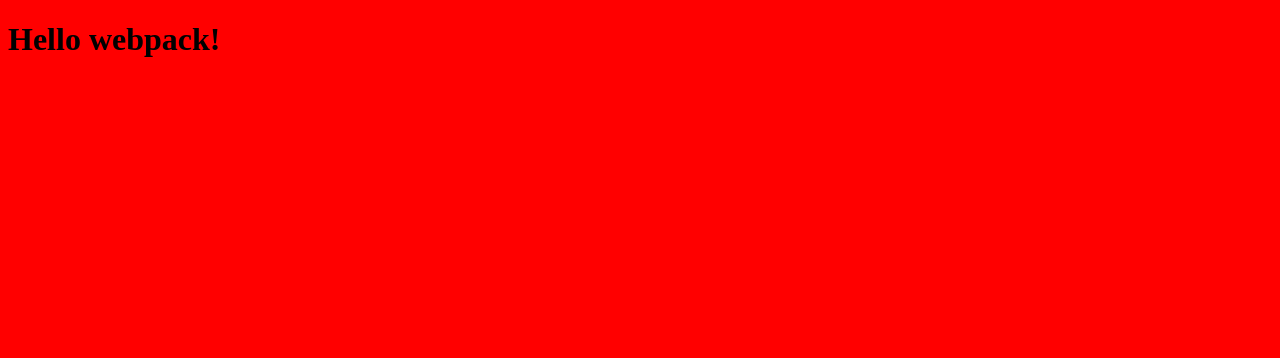
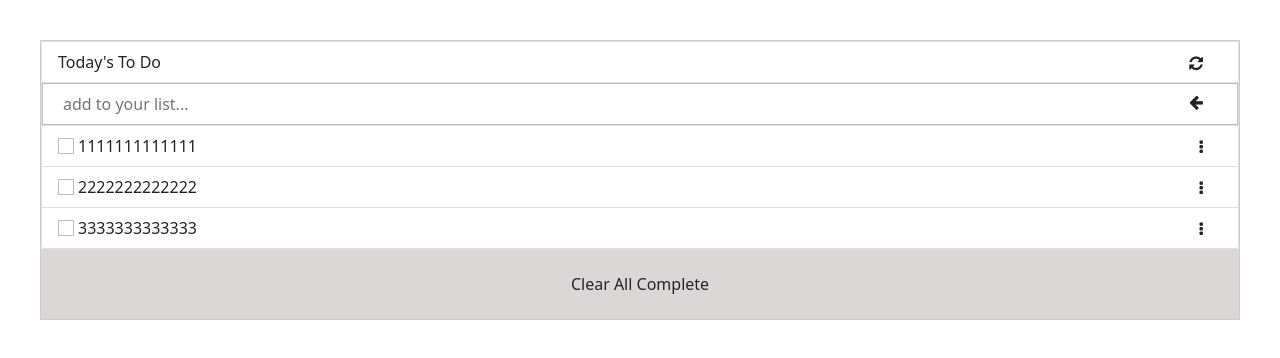
Before and after one commit to mustabbas/TodoList, a website built with webpack: page src/index.html in a window 1280 px wide. Built offline with nearby package versions, Linux system fonts and the light colour scheme.

Commit message:
Finish to do list list structure

```diff
--- a/src/index.html
+++ b/src/index.html
@@ -3,9 +3,28 @@
 <head>
     <meta charset="UTF-8">
     <meta name="viewport" content="width=device-width, initial-scale=1.0">
-    <title>Wbpack Exercise</title>
+    <title>To Do list: list structure</title>
+    <!-- CSS only -->
+<link href="https://cdn.jsdelivr.net/npm/bootstrap@5.1.1/dist/css/bootstrap.min.css" rel="stylesheet" integrity="sha384-F3w7mX95PdgyTmZZMECAngseQB83DfGTowi0iMjiWaeVhAn4FJkqJByhZMI3AhiU" crossorigin="anonymous">
+<link rel="stylesheet" href="https://cdnjs.cloudflare.com/ajax/libs/font-awesome/4.7.0/css/font-awesome.min.css">
+    <link rel="stylesheet" href="style.css"/>
 </head>
 <body>
-    <h1>Hello webpack!</h1>
+    <div class="list-container">
+        <ul class="list-group">
+            <li class="list-group-item">
+              Today's To Do
+              <i class="fa fa-refresh" aria-hidden="true"></i>
+            </li>
+            <li class="list-group-item addRow">
+              <input  class="form-check-input me-1 addList" type="text" placeholder="add to your list...">
+              <i class="fa fa-arrow-left" aria-hidden="true"></i>
+            </li>
+          </ul>
+          <div class="clear">
+              Clear All Complete
+          </div>
+    </div>
+    <script type='text/javascript' src='./index.js'></script>
 </body>
 </html>
--- a/src/index.js
+++ b/src/index.js
@@ -1,13 +1,31 @@
-import _ from 'lodash';
 import './style.css';
 
-// function component() {
-//     const element = document.createElement('div');
+const listGroup = document.querySelector('.list-group');
+const ListArray = [
+  { id: 1, description: '1111111111111', isCompleted: false },
+  { id: 2, description: '2222222222222', isCompleted: false },
+  { id: 3, description: '3333333333333', isCompleted: false },
+];
 
-//     // Lodash, currently included via a script, is required for this line to work
-//     element.innerHTML = _.join(['Hello', 'mustafa'], ' ');
+function AddListItem() {
+  for (let i = 0; i < ListArray.length; i += 1) {
+    const list = document.createElement('li');
+    const checkBox = document.createElement('input');
+    const span = document.createElement('span');
+    const icon = document.createElement('i');
+    list.classList.add('list-group-item');
+    checkBox.classList.add('form-check-input');
+    checkBox.classList.add('me-1');
+    icon.classList.add('fa');
+    icon.classList.add('fa-ellipsis-v');
+    span.innerHTML = ListArray[i].description;
+    list.appendChild(checkBox);
+    list.appendChild(span);
+    list.appendChild(icon);
+    listGroup.appendChild(list);
+  }
+}
 
-//     return element;
-//   }
-
-//   document.body.appendChild(component());
+window.addEventListener('load', () => {
+  AddListItem();
+});
--- a/src/style.css
+++ b/src/style.css
@@ -1,3 +1,49 @@
 body {
-    background-color: red;
+  background-color: rgb(255, 255, 255);
 }
+
+.list-container {
+  display: flex;
+  flex-direction: column;
+  border: 1px solid #ccc;
+  margin: 40px;
+}
+
+i {
+  position: absolute;
+  right: 30px;
+  padding: 5px;
+}
+
+h1 {
+  font-size: 18px;
+}
+
+.addRow {
+  padding: 0;
+}
+
+.addList {
+  width: 100%;
+  padding: 20px 20px;
+  margin: 0;
+  display: inline-block;
+  font-size: 16px;
+}
+
+.addRow i {
+  position: absolute;
+  right: 30px !important;
+
+  /* padding: 5px; */
+  bottom: 10px !important;
+}
+
+.clear {
+  display: flex;
+  flex-direction: row;
+  justify-content: center;
+  align-items: center;
+  height: 70px;
+  background-color: rgb(220, 215, 215);
+}
--- a/webpack.config.js
+++ b/webpack.config.js
@@ -3,7 +3,7 @@ const HtmlWebpackPlugin = require('html-webpack-plugin');
 
 module.exports = {
   entry: {
-     index: './src/index.js'
+    index: './src/index.js',
   },
   devServer: {
     static: './dist',
@@ -11,7 +11,7 @@ const HtmlWebpackPlugin = require('html-webpack-plugin');
   plugins: [
     new HtmlWebpackPlugin({
       title: 'Output Management',
-      template: './src/index.html'
+      template: './src/index.html',
     }),
   ],
   output: {
```
Also changed, not shown: package.json (+9 -0 lines), .eslintrc.json (added), .github/workflows/linters.yml (added), .stylelintrc.json (added), dist/index.bundle.js, dist/index.html, 2 other files. Lines whose indentation alone changed are shown as unchanged.
